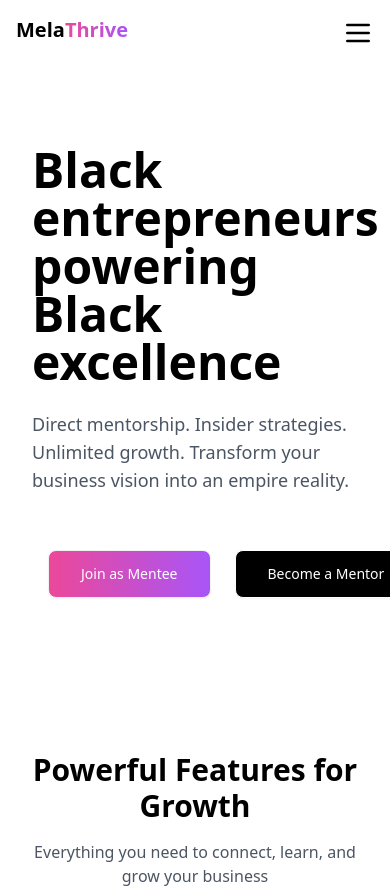
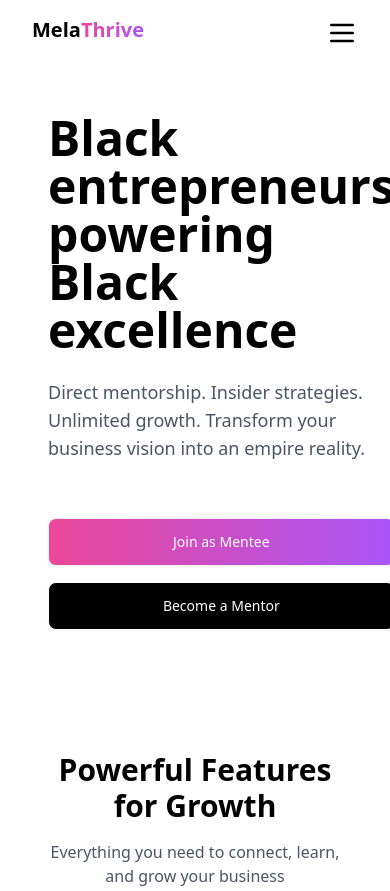
Before and after one commit to tajazziahb/mela-thrive-lander, a website built with Vite: page index.html in a window 390 px wide. Shown: the top 891 px of the page. Built offline with nearby package versions, Linux system fonts and the light colour scheme.

Commit message:
Refactor HTML structure and improve layout styling
Updated the page layout for better responsiveness and cleaner design. Introduced new utility classes and improved spacing, button alignment, and navigation styles. Enhanced readability and modularity of the code for future changes.

```diff
--- a/index.html
+++ b/index.html
@@ -4,34 +4,36 @@
     <meta charset="UTF-8"/>
     <meta name="viewport" content="width=device-width, initial-scale=1.0"/>
     <link href="src/output.css" rel="stylesheet">
-    <title>MelaThrive</title><script>
+    <title>MelaThrive</title>
+    <script>
         document.documentElement.setAttribute('data-theme', 'light');
         if (window.matchMedia && window.matchMedia('(prefers-color-scheme: dark)').matches) {
             document.documentElement.setAttribute('data-theme', 'light');
         }
     </script>
 </head>
-<body>
+<body class="bg-gray-100">
+<div class="wrapper px-4 sm:px-6 lg:px-8 mx-auto max-w-screen-xl">
     <div id="app"></div>
 
     <!-- Navigation -->
-<nav class="bg-primary p-4">
-    <div class="container mx-auto flex justify-between items-center">
-
+    <nav class="bg-primary p-4 rounded-lg">
+        <div class="container flex justify-between items-center">
             <!-- Brand -->
             <h1 class="text-xl font-bold mb-3">
                 <span class="text-black">Mela</span><span
-                class="bg-gradient-to-r from-pink-500 to-purple-500 bg-clip-text text-transparent">Thrive</span>
+                    class="bg-gradient-to-r from-pink-500 to-purple-500 bg-clip-text text-transparent">Thrive
+                </span>
             </h1>
 
             <!-- Desktop Navigation -->
-        <div class="hidden md:flex space-x-4 ">
+            <div class="hidden md:flex space-x-4">
                 <a href="#features" class="text-black font-bold hover:text-purple-500">Features</a>
                 <a href="#how-it-works" class="text-black font-bold hover:text-purple-500">How It Works</a>
                 <a href="#testimonials" class="text-black font-bold hover:text-purple-500">Testimonials</a>
                 <a href="#faqs" class="text-black font-bold hover:text-purple-500">FAQs</a>
             </div>
-        <!-- Mobile Navigation Toggle Button-->
+            <!-- Mobile Navigation -->
             <div class="md:hidden">
                 <button id="nav-toggle" class="focus:outline-none">
                     <svg class="text-black h-8 w-8" fill="none" stroke="currentColor" viewBox="0 0 24 24"
@@ -42,7 +44,7 @@
                 </button>
             </div>
         </div>
-    <!-- Mobile Navigation Menu -->
+        <!-- Mobile Menu -->
         <div id="nav-menu" class="hidden md:hidden">
             <a href="#features" class="block text-black font-bold py-2 px-4 hover:bg-pink-500">Features</a>
             <a href="#how-it-works" class="block text-black font-bold py-2 px-4 hover:bg-pink-500">How It Works</a>
@@ -51,31 +53,31 @@
         </div>
     </nav>
 
-<script>
-    document.getElementById('nav-toggle').addEventListener('click', function () {
-        var menu = document.getElementById('nav-menu');
-        menu.classList.toggle('hidden');
-    });
-</script>
-
     <!-- Hero Section -->
-<section class="hero min-h-[600px]">
-    <div class=" hero-content flex-col lg:flex-row lg:justify-between gap-0 items-stretch">
-        <div class=" rounded-lg p-4 lg:flex-1 flex flex-col justify-center lg:w-[50%]">
-            <h1 class="text-5xl font-bold text-black">Black entrepreneurs powering Black excellence</h1>
-            <p class="py-6 text-gray-600 mb-8 text-lg">Direct mentorship. Insider strategies. Unlimited growth.
-                Transform
-                your business vision into an empire reality.</p>
-            <div class="flex gap-2">
+    <section class="hero min-h-[600px] mt-6">
+        <div class="hero-content flex-col lg:flex-row lg:justify-between gap-0 items-stretch">
+            <!-- Flex Content -->
+            <div class="rounded-lg p-4 lg:flex-1 flex flex-col justify-center lg:w-[50%]">
+                <h1 class="text-5xl font-bold text-black">
+                    Black entrepreneurs powering Black excellence
+                </h1>
+                <p class="py-6 text-gray-600 mb-8 text-lg">
+                    Direct mentorship. Insider strategies. Unlimited growth. Transform
+                    your business vision into an empire reality.
+                </p>
+                <div class="flex flex-col sm:flex-row gap-4">
                     <a href="mentee/waitlist.html"
-                   class="btn bg-gradient-to-r from-pink-500 to-purple-500 text-white rounded-lg px-8 py-3 ml-4 font-medium hover:opacity-90 transition-opacity">Join
-                    as Mentee</a>
+                       class="btn bg-gradient-to-r from-pink-500 to-purple-500 text-white rounded-lg px-8 py-3 font-medium hover:opacity-90 transition-opacity">
+                        Join as Mentee
+                    </a>
                     <a href="mentor/waitlist.html"
-                   class="btn border border-white text-white rounded-lg px-8 py-3 ml-4 font-medium bg-black hover:bg-purple-500 ">Become
-                    a Mentor</a>
+                       class="btn border border-white text-white rounded-lg px-8 py-3 font-medium bg-black hover:bg-purple-500">
+                        Become a Mentor
+                    </a>
                 </div>
             </div>
-        <div class="hidden lg:block flex-1 ">
+            <!-- Image -->
+            <div class="hidden lg:block flex-1">
                 <img src="https://generated-assets.prod.myninja.ai/22159002-02a6-42d7-952c-c55750532b33/0d98989e-4ec1-45d2-aeef-9d1a8258c264_0.jpeg"
                      alt="Hero Image" class="rounded-lg object-cover h-full"/>
             </div>
@@ -232,7 +234,8 @@
                                 <p class="text-sm font-bold text-white">Fashion & Retail</p>
                             </div>
                         </div>
-                    <p class="text-white">"MelaThrive connected me with a mentor who helped me scale my boutique from
+                        <p class="text-white">"MelaThrive connected me with a mentor who helped me scale my boutique
+                            from
                             one location
                             to
                             five
@@ -252,7 +255,8 @@
                                 <p class="text-sm font-bold text-white">Tech Startup</p>
                             </div>
                         </div>
-                    <p class="text-white">"The guidance I received through MelaThrive was instrumental in securing our
+                        <p class="text-white">"The guidance I received through MelaThrive was instrumental in securing
+                            our
                             Series A
                             funding."</p>
                     </div>
```
Also changed, not shown: mentee/waitlist.html (+1 -2 lines), mentor/waitlist.html (+2 -3 lines). Lines whose indentation alone changed are shown as unchanged.
